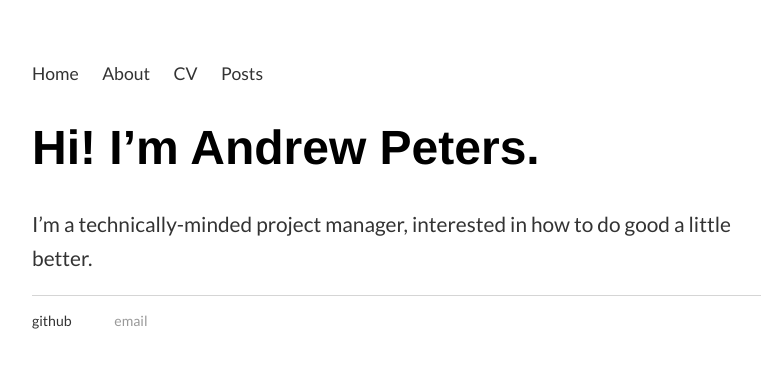
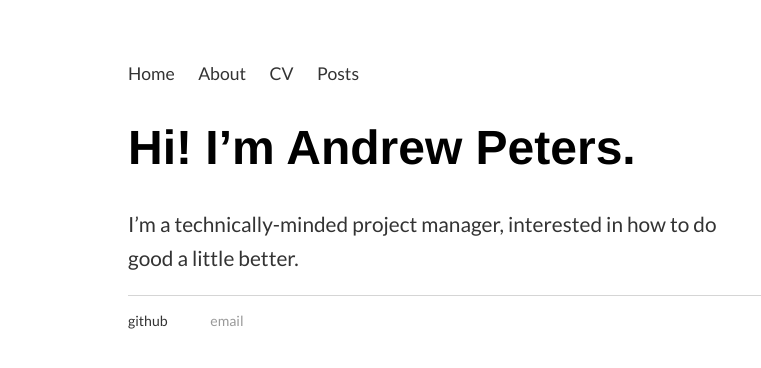
Before and after one commit to andrewjoelpeters/andrewjoelpeters.github.io, a Jekyll site: the page built from index.md, in a window 1280 px wide. Shown: the top 368 px of the page, without its empty margins (160-921 px from the left). Built offline with Jekyll 4.4.1, drawn with Linux system fonts in a browser that asks for light colours.

Commit message:
css updates

```diff
--- a/_layouts/default.html
+++ b/_layouts/default.html
@@ -6,7 +6,7 @@
 			<!-- link to main stylesheet -->
 			<link rel="stylesheet" type="text/css" href="/assets/css/main.css">
 			<link href="https://fonts.googleapis.com/css?family=Lato&display=swap" rel="stylesheet">
-			<link href="https://fonts.googleapis.com/css?family=Open+Sans&display=swap" rel="stylesheet">
+			<link href="https://fonts.googleapis.com/css?family=Source+Sans+Pro:400,700&display=swap" rel="stylesheet">
 		</head>
 		<body>
 			<nav>
--- a/assets/css/defaults.css
+++ b/assets/css/defaults.css
@@ -40,8 +40,8 @@
 
 
 @media (min-width: 600px) {
-    body { margin: 60px auto; width: 70%; }
-    .container {width: 80%}
+    body { margin: 60px auto; width: 55%; }
+    .container { width: 90%}
     nav ul, footer ul { font-size: 1.1em; padding: 0px; list-style: none; font-weight: 500; color: #999}
     #mobile {display: none;}
     #desktop {display: inline;}
--- a/assets/css/main.css
+++ b/assets/css/main.css
@@ -92,11 +92,11 @@
 @media (min-width: 600px) {
   body {
     margin: 60px auto;
-    width: 70%;
+    width: 55%;
   }
 
   .container {
-    width: 80%;
+    width: 90%;
   }
 
   nav ul, footer ul {
@@ -115,6 +115,73 @@
     display: inline;
   }
 }
+ol li {
+  display: inline-block;
+  padding: 5px 10px;
+  background-color: #f1f5f7;
+  margin-right: 3px;
+  margin-bottom: 5px;
+  font-size: 1.3em;
+  line-height: 1.6em;
+  color: #333;
+  font-family: "Lato", sans-serif;
+}
+
+/* changes ol styling for my cv. careful not to use OLs in blog posts! */
+/* Tooltip container */
+.tooltip {
+  position: relative;
+  display: inline-block;
+}
+
+/* Tooltip text */
+.tooltip .tooltiptext {
+  visibility: hidden;
+  width: 120px;
+  background-color: #999;
+  color: #fff;
+  text-align: center;
+  padding: 5px;
+  border-radius: 6px;
+  font-size: 0.9em;
+  font-family: "Lato", sans-serif;
+  /* Position the tooltip text */
+  position: absolute;
+  z-index: 1;
+  top: -5px;
+  left: 120%;
+  /* Fade in tooltip */
+  opacity: 0;
+  transition: opacity 0.3s;
+}
+
+/* Arrow */
+.tooltip .tooltiptext::after {
+  content: "";
+  position: absolute;
+  top: 50%;
+  right: 100%;
+  margin-top: -5px;
+  border-width: 5px;
+  border-style: solid;
+  border-color: transparent #999 transparent transparent;
+}
+
+/* Show the tooltip text when you mouse over the tooltip container */
+.tooltip:hover .tooltiptext {
+  visibility: visible;
+  opacity: 1;
+}
+
+button {
+  background: none !important;
+  color: #999;
+  border: none;
+  padding: 0 !important;
+  font: inherit;
+  cursor: pointer;
+}
+
 /* CSS font colors for translated ANSI colors. */
 .ansibold {
   font-weight: bold;
@@ -208,7 +275,11 @@
   border-width: 1px;
   border-style: solid;
   border-color: transparent;
-  width: 100%;
+  /* This aligns the input/output text to the left of the post body,
+  so the return cell is left-aligned with the rest of the post. */
+  position: relative;
+  left: -118px;
+  width: 115%;
   padding: 5px;
   /* This acts as a spacer between cells, that is outside the border */
   margin: 0px;
@@ -372,10 +443,6 @@
     display: none;
   }
 }
-div.code_cell {
-  /* avoid page breaking on code cells when printing */
-}
-
 @media print {
   div.code_cell {
     page-break-inside: avoid;
@@ -886,10 +953,6 @@
   padding-top: 5px;
 }
 
-pre.raw_input_prompt {
-  /* nothing needed here. */
-}
-
 input.raw_input {
   font-family: monospace;
   font-size: inherit;
@@ -1586,6 +1649,7 @@
   border-spacing: 0px;
   font-family: "Source Sans Pro", sans-serif;
   font-size: 0.85em;
+  color: #333;
 }
 
 code, kbd, pre, samp, .prompt {
@@ -1593,71 +1657,4 @@
   font-size: 0.8em;
 }
 
-ol li {
-  display: inline-block;
-  padding: 5px 10px;
-  background-color: #f1f5f7;
-  margin-right: 3px;
-  margin-bottom: 5px;
-  font-size: 1.3em;
-  line-height: 1.6em;
-  color: #333;
-  font-family: "Lato", sans-serif;
-}
-
-/* changes ol styling for my cv. careful not to use OLs in blog posts! */
-/* Tooltip container */
-.tooltip {
-  position: relative;
-  display: inline-block;
-}
-
-/* Tooltip text */
-.tooltip .tooltiptext {
-  visibility: hidden;
-  width: 120px;
-  background-color: #999;
-  color: #fff;
-  text-align: center;
-  padding: 5px;
-  border-radius: 6px;
-  font-size: 0.9em;
-  font-family: "Lato", sans-serif;
-  /* Position the tooltip text */
-  position: absolute;
-  z-index: 1;
-  top: -5px;
-  left: 120%;
-  /* Fade in tooltip */
-  opacity: 0;
-  transition: opacity 0.3s;
-}
-
-/* Arrow */
-.tooltip .tooltiptext::after {
-  content: "";
-  position: absolute;
-  top: 50%;
-  right: 100%;
-  margin-top: -5px;
-  border-width: 5px;
-  border-style: solid;
-  border-color: transparent #999 transparent transparent;
-}
-
-/* Show the tooltip text when you mouse over the tooltip container */
-.tooltip:hover .tooltiptext {
-  visibility: visible;
-  opacity: 1;
-}
-
-button {
-  background: none !important;
-  color: #999;
-  border: none;
-  padding: 0 !important;
-  font: inherit;
-  cursor: pointer;
-}
-
 /*# sourceMappingURL=main.css.map */
--- a/assets/css/main.scss
+++ b/assets/css/main.scss
@@ -1,4 +1,4 @@
 @import "defaults";
-@import "notebook";
 @import "cv";
 @import "button";
+@import "notebook";
```
Also changed, not shown: assets/css/notebook.css (+9 -7 lines), 1 other file.
